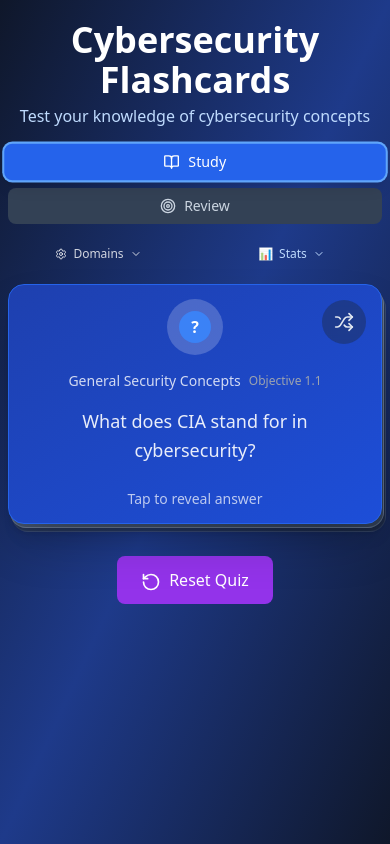
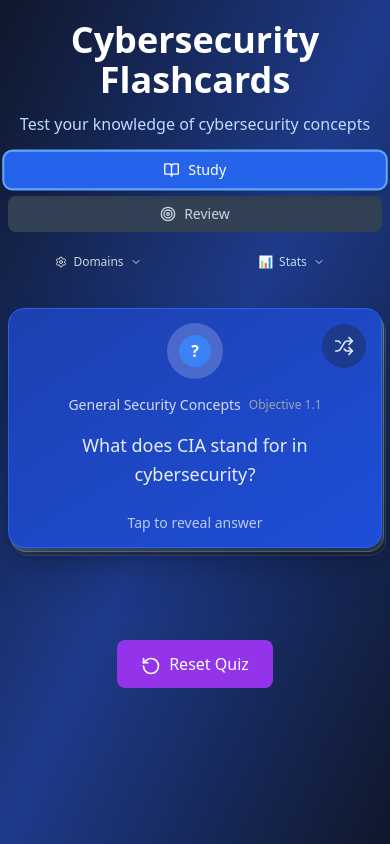
Before and after one commit to LRodriguez92/cyber-security-flashcards, a React (Vite) app: page / in a window 390 px wide. Built offline with nearby package versions, Linux system fonts and the light colour scheme.

Commit message:
reset button centered in mobile

```diff
--- a/src/components/CyberSecurityFlashcards.tsx
+++ b/src/components/CyberSecurityFlashcards.tsx
@@ -334,7 +334,7 @@ const CyberSecurityFlashcards: React.FC = () => {
         </div>
 
         {/* Flashcard or Empty State */}
-        <div className="mt-4 sm:mt-6">
+        <div className="mt-4 sm:mt-6 flex flex-col min-h-0 flex-1">
           {filteredCards.length > 0 ? (
           <>
             <Flashcard
@@ -366,6 +366,9 @@ const CyberSecurityFlashcards: React.FC = () => {
           <EmptyState currentMode={currentMode} />
         )}
 
+        {/* Spacer to push navigation to bottom on mobile */}
+        <div className="flex-1 min-h-[60px] sm:min-h-0"></div>
+
         <Navigation onReset={resetState} hidden={currentMode === 'study' && isFlipped && !answered} />
 
         {/* Completion Message */}
--- a/src/components/Header.tsx
+++ b/src/components/Header.tsx
@@ -3,7 +3,7 @@ import React from 'react';
 const Header: React.FC = () => {
   return (
     <div className="text-center mb-2 sm:mb-3 pt-1 sm:pt-2 lg:pt-3">
-      <h1 className="text-4xl font-bold text-white mb-1">
+      <h1 className="text-4xl font-bold text-white mb-3 sm:mb-4">
         Cybersecurity Flashcards
       </h1>
       <p className="text-blue-200 mb-4 sm:mb-6">Test your knowledge of cybersecurity concepts</p>
```
